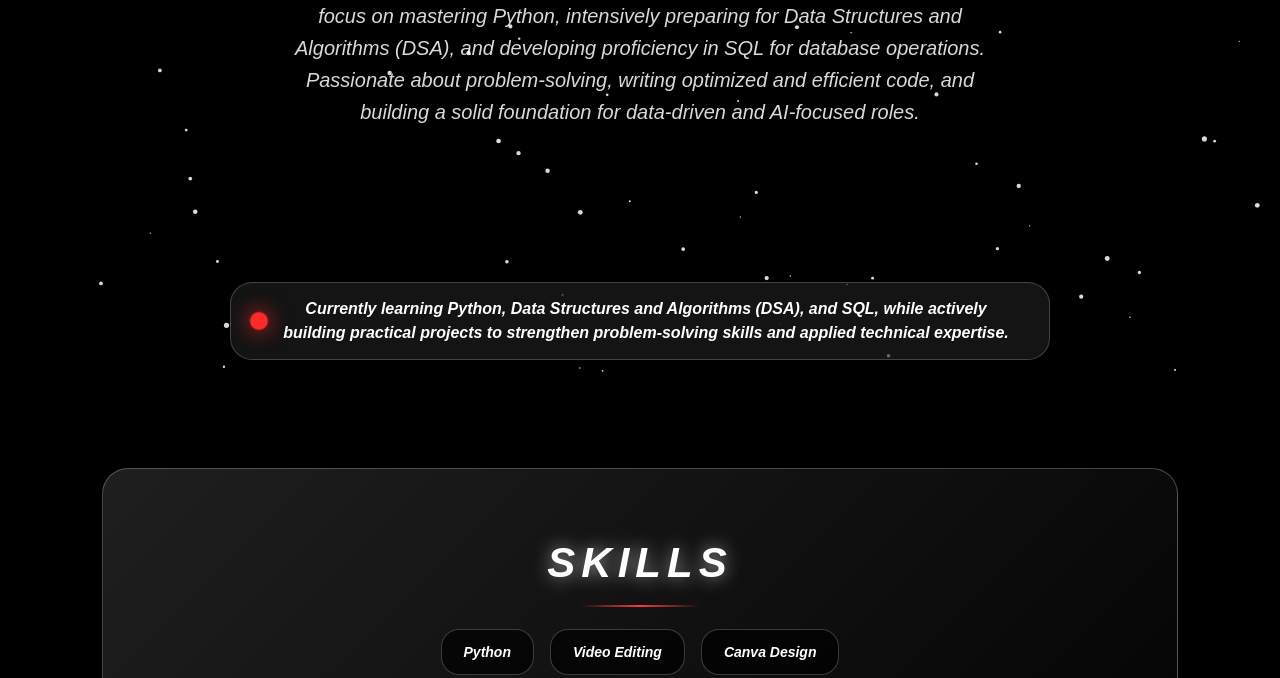
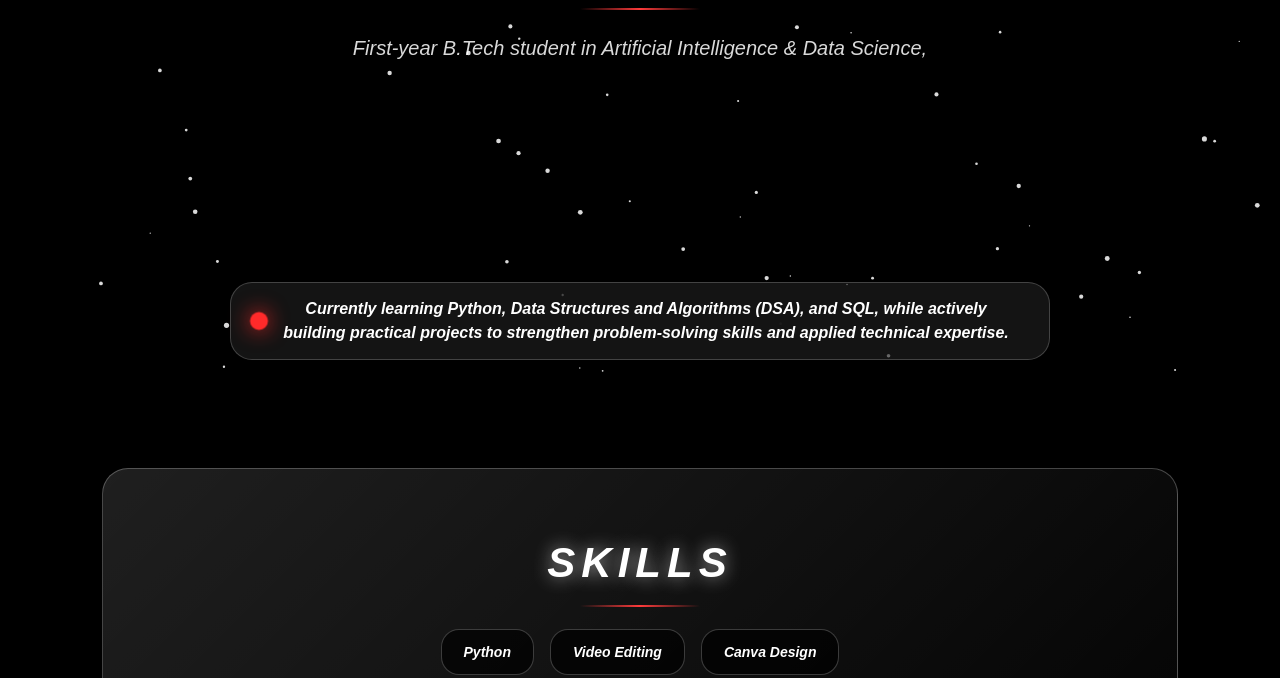
Before and after one commit to arulraj-port/portfolio, a plain HTML site: page index.html in a window 1280 px wide. Shown: the part 422-1100 px from the top of the page. Drawn offline with Linux system fonts and the light colour scheme; a web font is replaced by a local one.

Commit message:
Update index.html

```diff
--- a/index.html
+++ b/index.html
@@ -288,9 +288,6 @@ footer{
     <div class="line"></div>
     <p>
       First-year B.Tech student in Artificial Intelligence & Data Science,
-      with a strong focus on mastering Python, intensively preparing for Data Structures and Algorithms (DSA),
-      and developing proficiency in SQL for database operations. Passionate about problem-solving, writing optimized
-      and efficient code, and building a solid foundation for data-driven and AI-focused roles.
     </p>
   </div>
 
```
